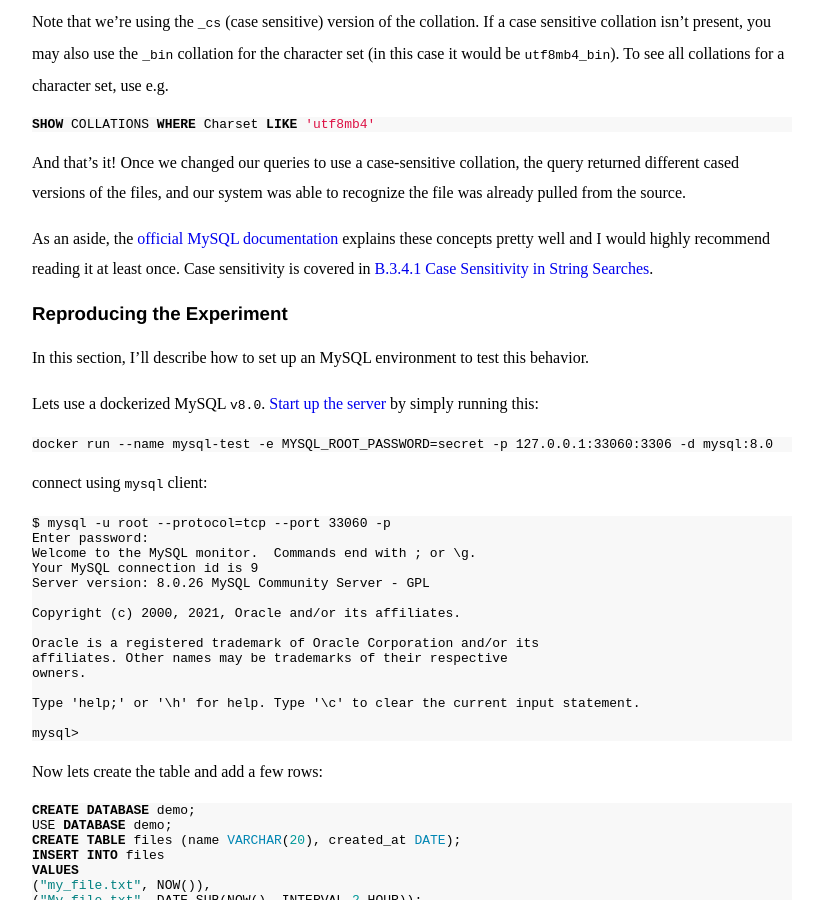
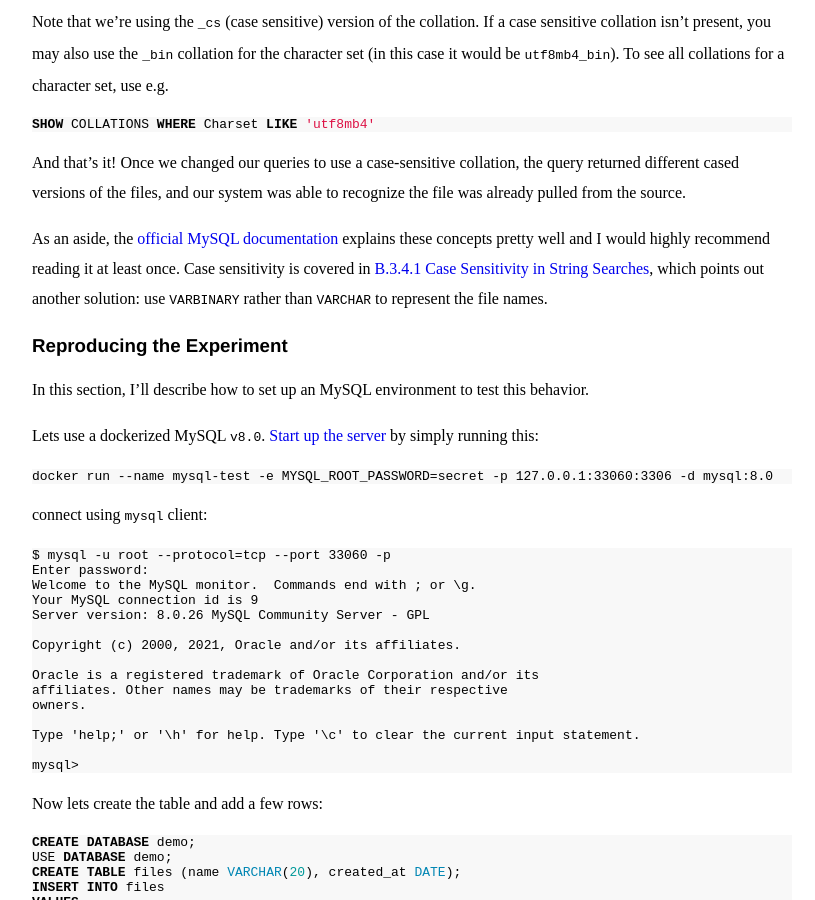
Before and after one commit to pratikmallya/pratikmallya.github.io, a Jekyll site: the page built from _posts/2021-07-25-mysql-cases-sensitivity.md, in a window 1280 px wide and 900 px high, scrolled down 2314 px. Shown: the whole window, without its empty margins (228-1043 px from the left). Built offline with Jekyll 4.4.1, drawn with Linux system fonts in a browser that asks for light colours.

Commit message:
Yet another solution

```diff
--- a/_posts/2021-07-25-mysql-cases-sensitivity.md
+++ b/_posts/2021-07-25-mysql-cases-sensitivity.md
@@ -147,7 +147,9 @@
 
 As an aside, the [official MySQL documentation] explains these concepts pretty
 well and I would highly recommend reading it at least once. Case sensitivity
-is covered in [B.3.4.1 Case Sensitivity in String Searches].
+is covered in [B.3.4.1 Case Sensitivity in String Searches], which points out
+another solution: use `VARBINARY` rather than `VARCHAR` to represent the file
+names.
 
 [official MySQL documentation]: https://dev.mysql.com/doc/refman/8.0/en/charset.html
 [B.3.4.1 Case Sensitivity in String Searches]: https://dev.mysql.com/doc/refman/8.0/en/case-sensitivity.html
```
